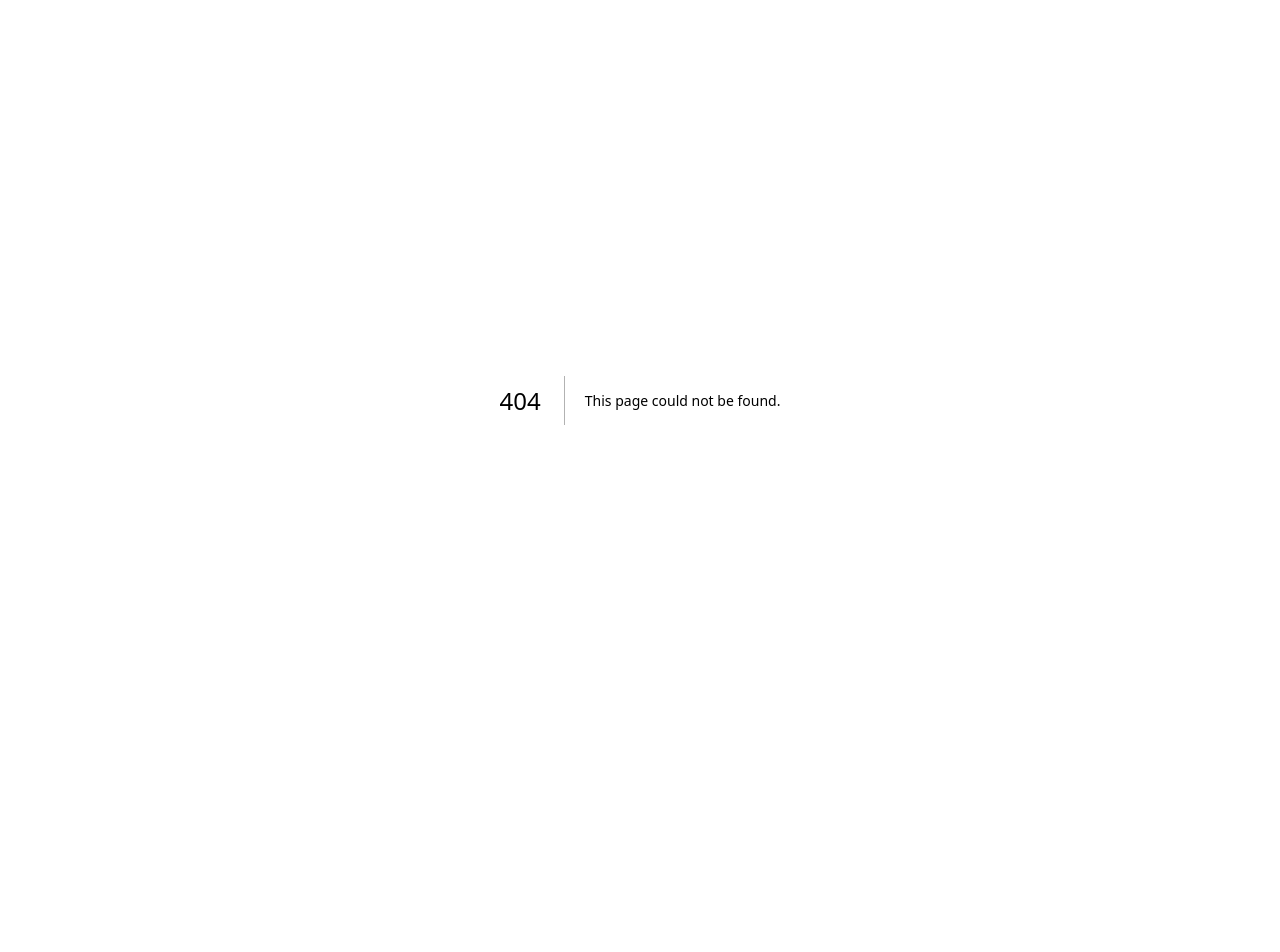
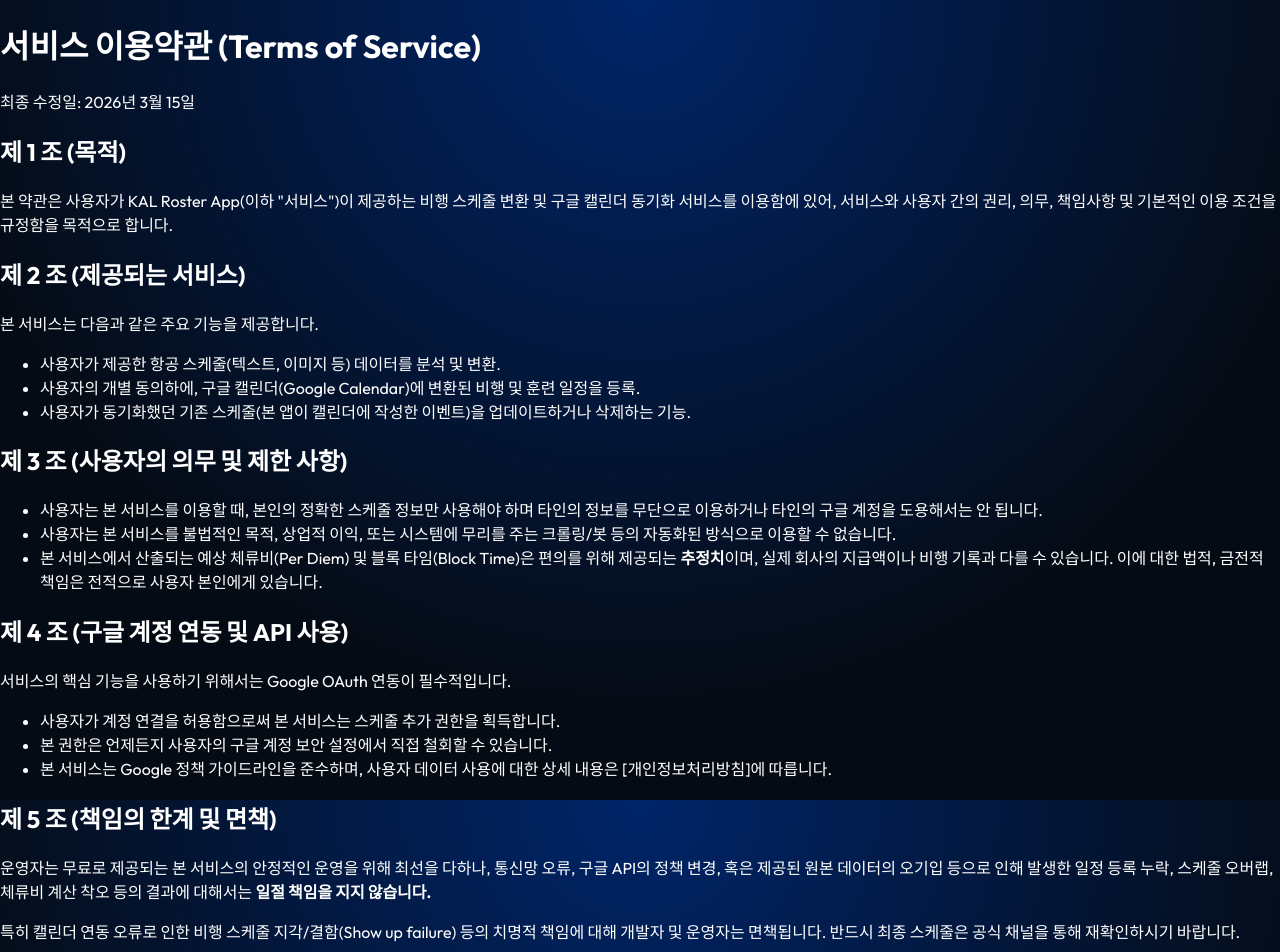
Before and after one commit to cryptoviper1/kal-roster-app, a Next.js app: page /terms in a window 1280 px wide. Before the commit this address had no page. Shown: the top 952 px of the page. Before the commit the page ends 800 px from the top, so only its background shows below. Built offline with nearby package versions, Linux system fonts and the light colour scheme.

Commit message:
Add Privacy Policy and Terms of Service pages

```diff
--- /dev/null
+++ b/src/app/terms/page.tsx
@@ -0,0 +1,63 @@
+import React from 'react';
+
+export default function TermsOfService() {
+  return (
+    <div className="max-w-4xl mx-auto py-12 px-4 sm:px-6 lg:px-8">
+      <h1 className="text-3xl font-extrabold text-gray-900 tracking-tight sm:text-4xl mb-8">
+        서비스 이용약관 (Terms of Service)
+      </h1>
+
+      <div className="prose prose-blue max-w-none">
+        <p className="text-gray-600 mb-6">최종 수정일: 2026년 3월 15일</p>
+
+        <section className="mb-8">
+          <h2 className="text-2xl font-bold text-gray-900 mb-3">제 1 조 (목적)</h2>
+          <p>
+            본 약관은 사용자가 KAL Roster App(이하 &quot;서비스&quot;)이 제공하는 비행 스케줄 변환 및 구글 캘린더 동기화 서비스를 이용함에 있어, 서비스와 사용자 간의 권리, 의무, 책임사항 및 기본적인 이용 조건을 규정함을 목적으로 합니다.
+          </p>
+        </section>
+
+        <section className="mb-8">
+          <h2 className="text-2xl font-bold text-gray-900 mb-3">제 2 조 (제공되는 서비스)</h2>
+          <p>본 서비스는 다음과 같은 주요 기능을 제공합니다.</p>
+          <ul className="list-disc pl-6 space-y-2 mt-2">
+            <li>사용자가 제공한 항공 스케줄(텍스트, 이미지 등) 데이터를 분석 및 변환.</li>
+            <li>사용자의 개별 동의하에, 구글 캘린더(Google Calendar)에 변환된 비행 및 훈련 일정을 등록.</li>
+            <li>사용자가 동기화했던 기존 스케줄(본 앱이 캘린더에 작성한 이벤트)을 업데이트하거나 삭제하는 기능.</li>
+          </ul>
+        </section>
+
+        <section className="mb-8">
+          <h2 className="text-2xl font-bold text-gray-900 mb-3">제 3 조 (사용자의 의무 및 제한 사항)</h2>
+          <ul className="list-disc pl-6 space-y-2 mt-2">
+            <li>사용자는 본 서비스를 이용할 때, 본인의 정확한 스케줄 정보만 사용해야 하며 타인의 정보를 무단으로 이용하거나 타인의 구글 계정을 도용해서는 안 됩니다.</li>
+            <li>사용자는 본 서비스를 불법적인 목적, 상업적 이익, 또는 시스템에 무리를 주는 크롤링/봇 등의 자동화된 방식으로 이용할 수 없습니다.</li>
+            <li>본 서비스에서 산출되는 예상 체류비(Per Diem) 및 블록 타임(Block Time)은 편의를 위해 제공되는 <strong>추정치</strong>이며, 실제 회사의 지급액이나 비행 기록과 다를 수 있습니다. 이에 대한 법적, 금전적 책임은 전적으로 사용자 본인에게 있습니다.</li>
+          </ul>
+        </section>
+
+        <section className="mb-8">
+          <h2 className="text-2xl font-bold text-gray-900 mb-3">제 4 조 (구글 계정 연동 및 API 사용)</h2>
+          <p>
+            서비스의 핵심 기능을 사용하기 위해서는 Google OAuth 연동이 필수적입니다.
+          </p>
+          <ul className="list-disc pl-6 space-y-2 mt-2">
+            <li>사용자가 계정 연결을 허용함으로써 본 서비스는 스케줄 추가 권한을 획득합니다.</li>
+            <li>본 권한은 언제든지 사용자의 구글 계정 보안 설정에서 직접 철회할 수 있습니다.</li>
+            <li>본 서비스는 Google 정책 가이드라인을 준수하며, 사용자 데이터 사용에 대한 상세 내용은 [개인정보처리방침]에 따릅니다.</li>
+          </ul>
+        </section>
+
+        <section className="mb-8">
+          <h2 className="text-2xl font-bold text-gray-900 mb-3">제 5 조 (책임의 한계 및 면책)</h2>
+          <p>
+            운영자는 무료로 제공되는 본 서비스의 안정적인 운영을 위해 최선을 다하나, 통신망 오류, 구글 API의 정책 변경, 혹은 제공된 원본 데이터의 오기입 등으로 인해 발생한 일정 등록 누락, 스케줄 오버랩, 체류비 계산 착오 등의 결과에 대해서는 <strong>일절 책임을 지지 않습니다.</strong>
+          </p>
+          <p className="mt-2 text-red-600 font-semibold">
+            특히 캘린더 연동 오류로 인한 비행 스케줄 지각/결함(Show up failure) 등의 치명적 책임에 대해 개발자 및 운영자는 면책됩니다. 반드시 최종 스케줄은 공식 채널을 통해 재확인하시기 바랍니다.
+          </p>
+        </section>
+      </div>
+    </div>
+  );
+}
```
Also changed, not shown: src/app/privacy/page.tsx (added, +71 -0 lines).
